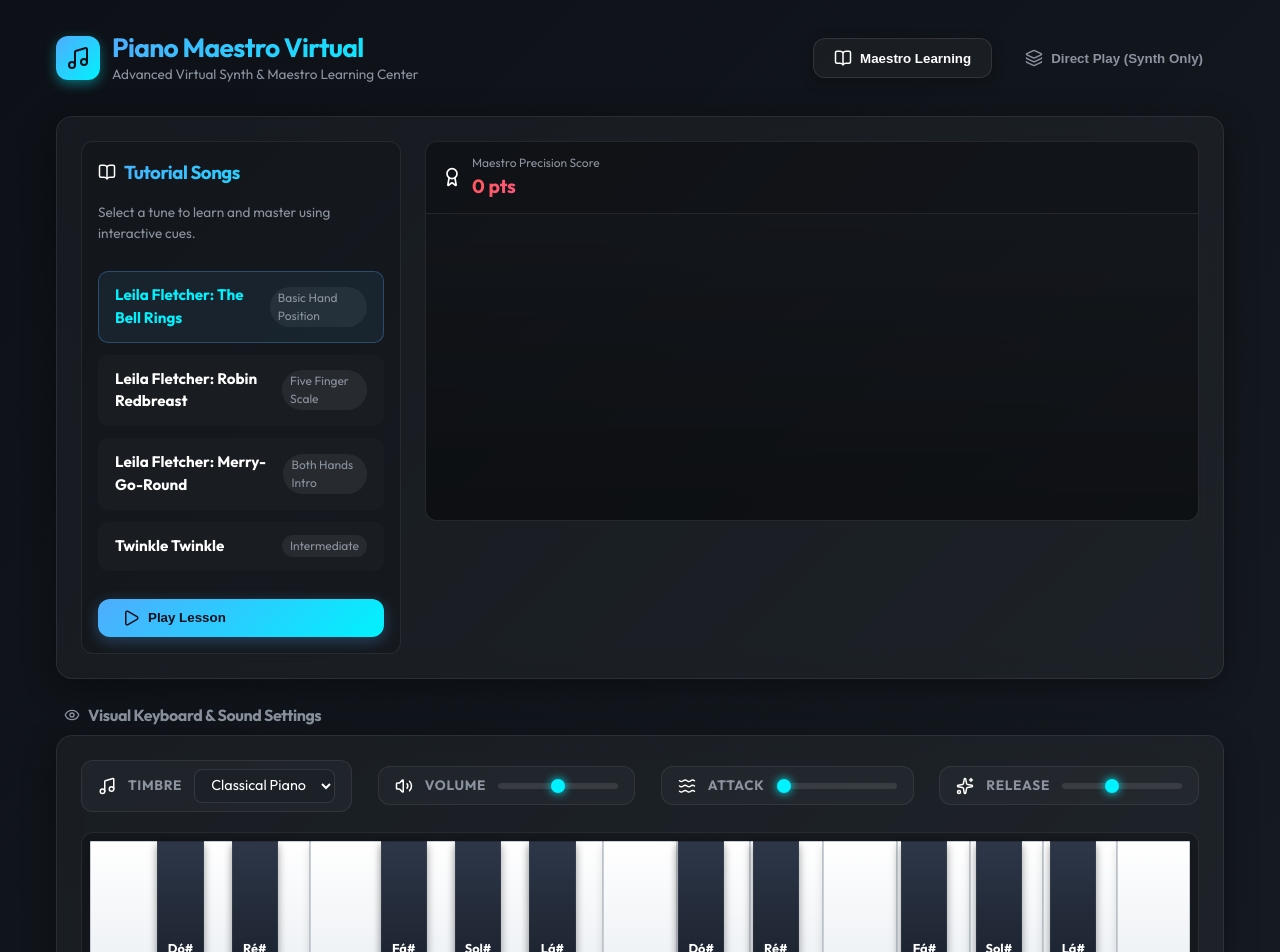
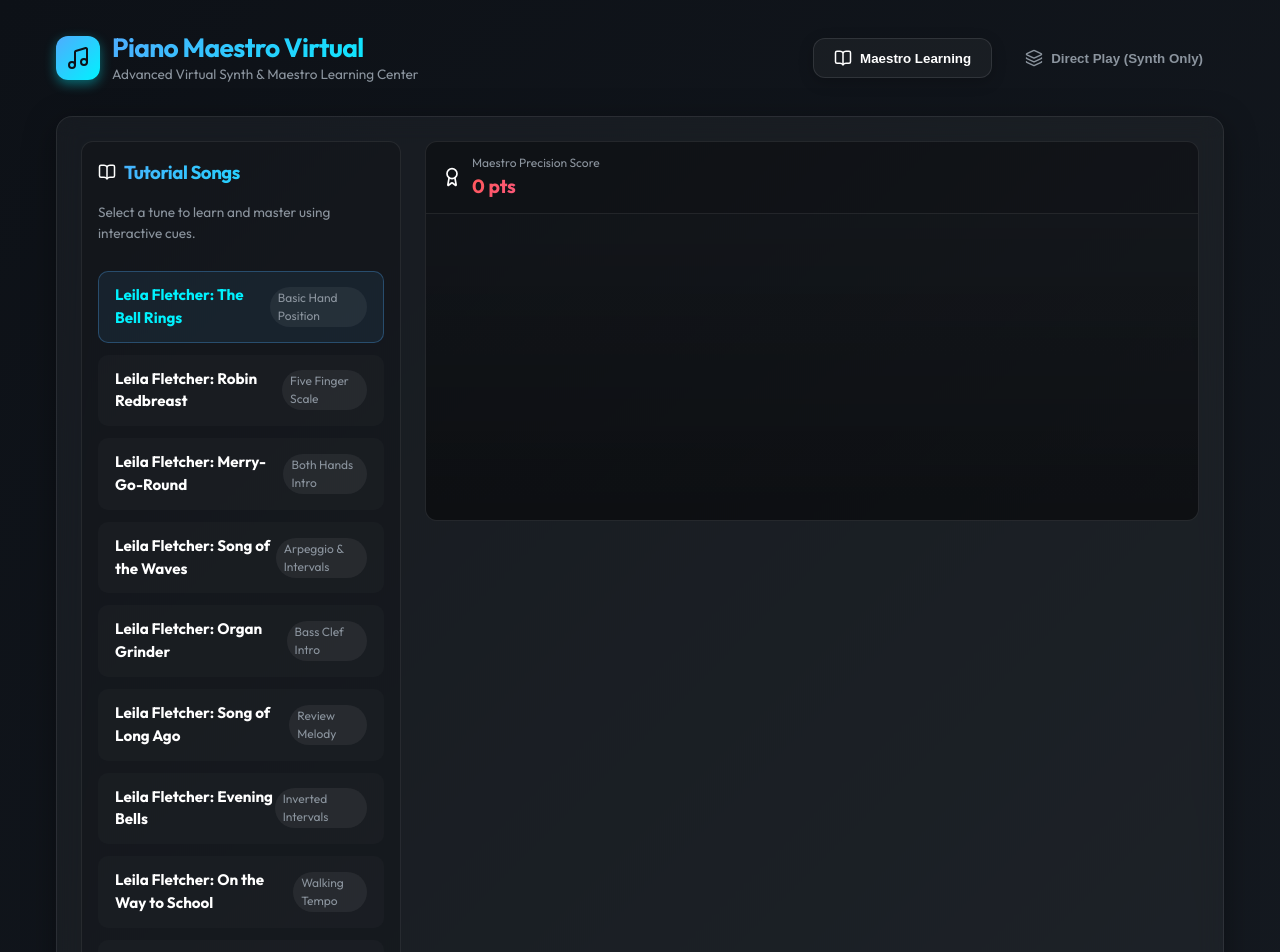
Before and after one commit to Zsubzeroz/Piano-Maestro-Virtual, a React (Vite) app: page / in a window 1280 px wide. Shown: the top 952 px of the page. Built offline with nearby package versions, Linux system fonts and the light colour scheme.

Commit message:
Add all songs and full curriculum from the Leila Fletcher Piano Course Book 1

```diff
--- a/src/components/MaestroMode.jsx
+++ b/src/components/MaestroMode.jsx
@@ -37,16 +37,73 @@ const SONGS = [
   },
   {
     id: 4,
-    title: "Twinkle Twinkle",
-    difficulty: "Intermediate",
+    title: "Leila Fletcher: Song of the Waves",
+    difficulty: "Arpeggio & Intervals",
     notes: [
-      { note: 'C3', time: 1.0 }, { note: 'C3', time: 1.5 },
-      { note: 'G3', time: 2.0 }, { note: 'G3', time: 2.5 },
-      { note: 'A3', time: 3.0 }, { note: 'A3', time: 3.5 },
-      { note: 'G3', time: 4.0 }, { note: 'F3', time: 5.0 },
-      { note: 'F3', time: 5.5 }, { note: 'E3', time: 6.0 },
-      { note: 'E3', time: 6.5 }, { note: 'D3', time: 7.0 },
-      { note: 'D3', time: 7.5 }, { note: 'C3', time: 8.0 }
+      { note: 'C4', time: 1.0 }, { note: 'E4', time: 1.5 },
+      { note: 'G4', time: 2.0 }, { note: 'E4', time: 2.5 },
+      { note: 'C4', time: 3.0 }
+    ]
+  },
+  {
+    id: 5,
+    title: "Leila Fletcher: Organ Grinder",
+    difficulty: "Bass Clef Intro",
+    notes: [
+      { note: 'C3', time: 1.0 }, { note: 'E3', time: 1.5 },
+      { note: 'G3', time: 2.0 }, { note: 'E3', time: 2.5 },
+      { note: 'C3', time: 3.0 }
+    ]
+  },
+  {
+    id: 6,
+    title: "Leila Fletcher: Song of Long Ago",
+    difficulty: "Review Melody",
+    notes: [
+      { note: 'C4', time: 1.0 }, { note: 'E4', time: 1.5 },
+      { note: 'G4', time: 2.0 }, { note: 'E4', time: 2.5 },
+      { note: 'C4', time: 3.0 }
+    ]
+  },
+  {
+    id: 7,
+    title: "Leila Fletcher: Evening Bells",
+    difficulty: "Inverted Intervals",
+    notes: [
+      { note: 'G3', time: 1.0 }, { note: 'E3', time: 1.5 },
+      { note: 'C3', time: 2.0 }, { note: 'E3', time: 2.5 },
+      { note: 'G3', time: 3.0 }
+    ]
+  },
+  {
+    id: 8,
+    title: "Leila Fletcher: On the Way to School",
+    difficulty: "Walking Tempo",
+    notes: [
+      { note: 'C4', time: 1.0 }, { note: 'D4', time: 1.5 },
+      { note: 'E4', time: 2.0 }, { note: 'F4', time: 2.5 },
+      { note: 'G4', time: 3.0 }
+    ]
+  },
+  {
+    id: 9,
+    title: "Leila Fletcher: My New Bike",
+    difficulty: "Extended Scale",
+    notes: [
+      { note: 'G3', time: 1.0 }, { note: 'A3', time: 1.5 },
+      { note: 'B3', time: 2.0 }, { note: 'C4', time: 2.5 },
+      { note: 'D4', time: 3.0 }, { note: 'E4', time: 3.5 },
+      { note: 'F4', time: 4.0 }, { note: 'G4', time: 4.5 }
+    ]
+  },
+  {
+    id: 10,
+    title: "Leila Fletcher: The Dancing Bear",
+    difficulty: "Staccato & Dynamics",
+    notes: [
+      { note: 'C3', time: 1.0 }, { note: 'D3', time: 1.5 },
+      { note: 'E3', time: 2.0 }, { note: 'C3', time: 2.5 },
+      { note: 'D3', time: 3.0 }, { note: 'E3', time: 3.5 }
     ]
   }
 ];
```
